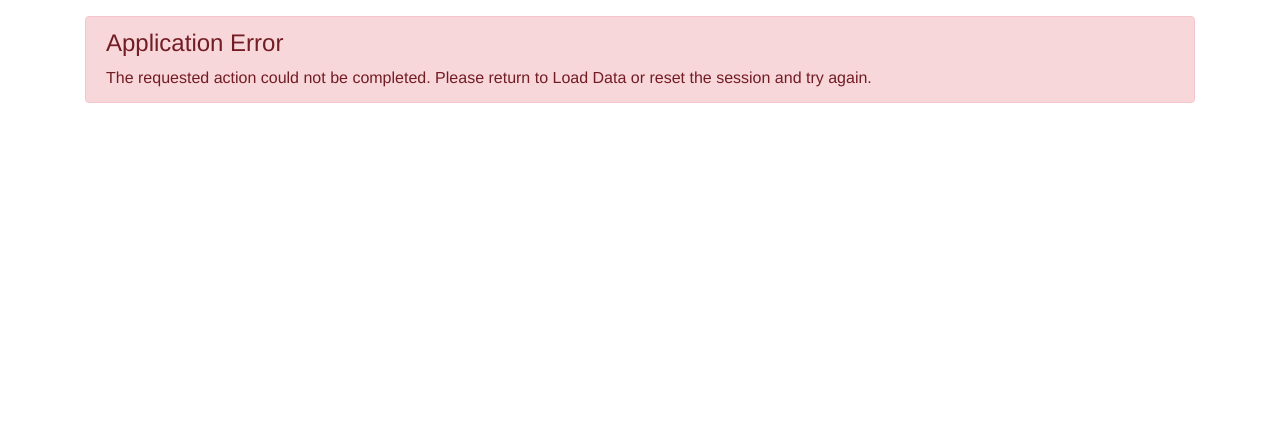
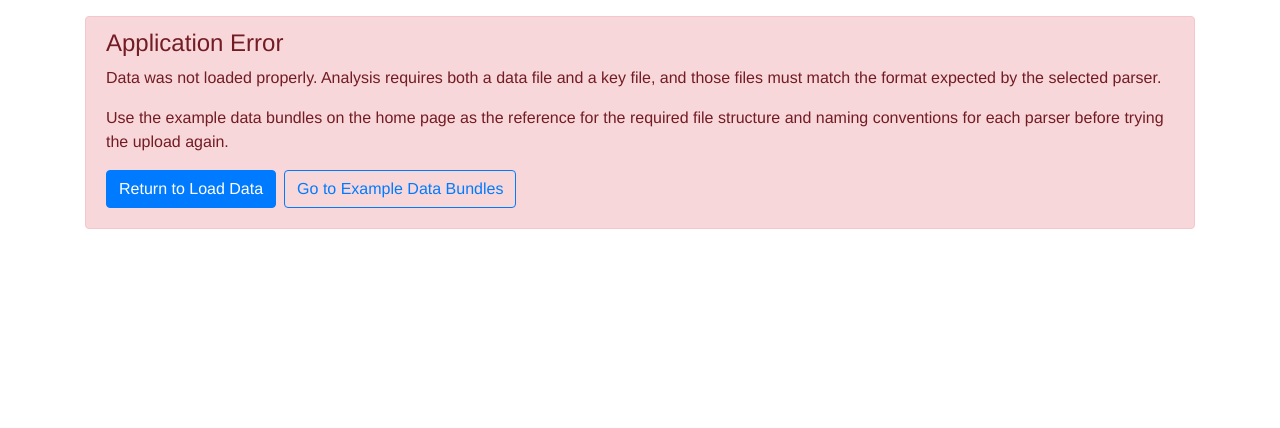
Before and after one commit to CDCgov/jaspr, a Flask app: page /error502 in a window 1280 px wide. Shown: the part 56-484 px from the top of the page. Run offline with Flask 3, Linux system fonts and the light colour scheme; some libraries are stand-ins or nearby versions.

Commit message:
FLULIMS-5620 code cleanup

```diff
--- a/app/jaspr/templates/502.html
+++ b/app/jaspr/templates/502.html
@@ -6,7 +6,16 @@
     <div class="col-12">
       <div class="alert alert-danger" role="alert">
         <h4 class="alert-heading">Application Error</h4>
-        <p class="mb-0">The requested action could not be completed. Please return to Load Data or reset the session and try again.</p>
+        <p class="mb-3">
+          Data was not loaded properly. Analysis requires both a data file and a key file, and those files must match the format expected by the selected parser.
+        </p>
+        <p class="mb-3">
+          Use the example data bundles on the home page as the reference for the required file structure and naming conventions for each parser before trying the upload again.
+        </p>
+        <div class="d-flex flex-wrap gap-2">
+          <a class="btn btn-primary mr-2 mb-2" href="/upload">Return to Load Data</a>
+          <a class="btn btn-outline-primary mb-2" href="/#example-data">Go to Example Data Bundles</a>
+        </div>
       </div>
     </div>
   </div>
```
